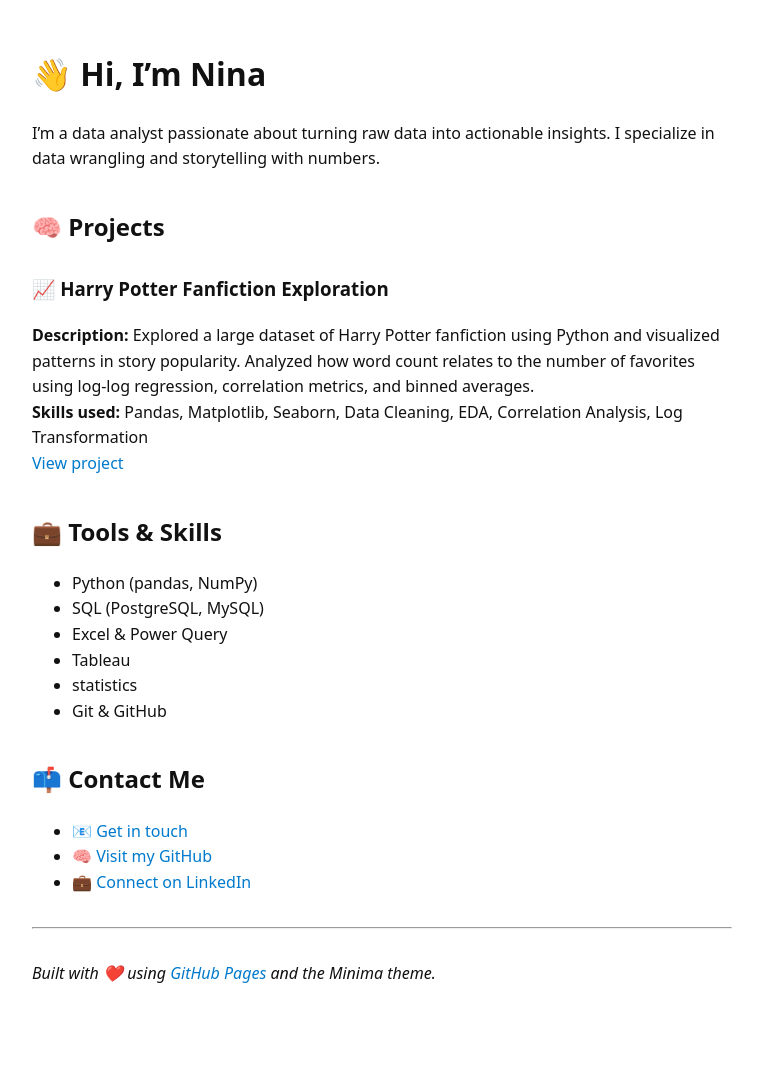
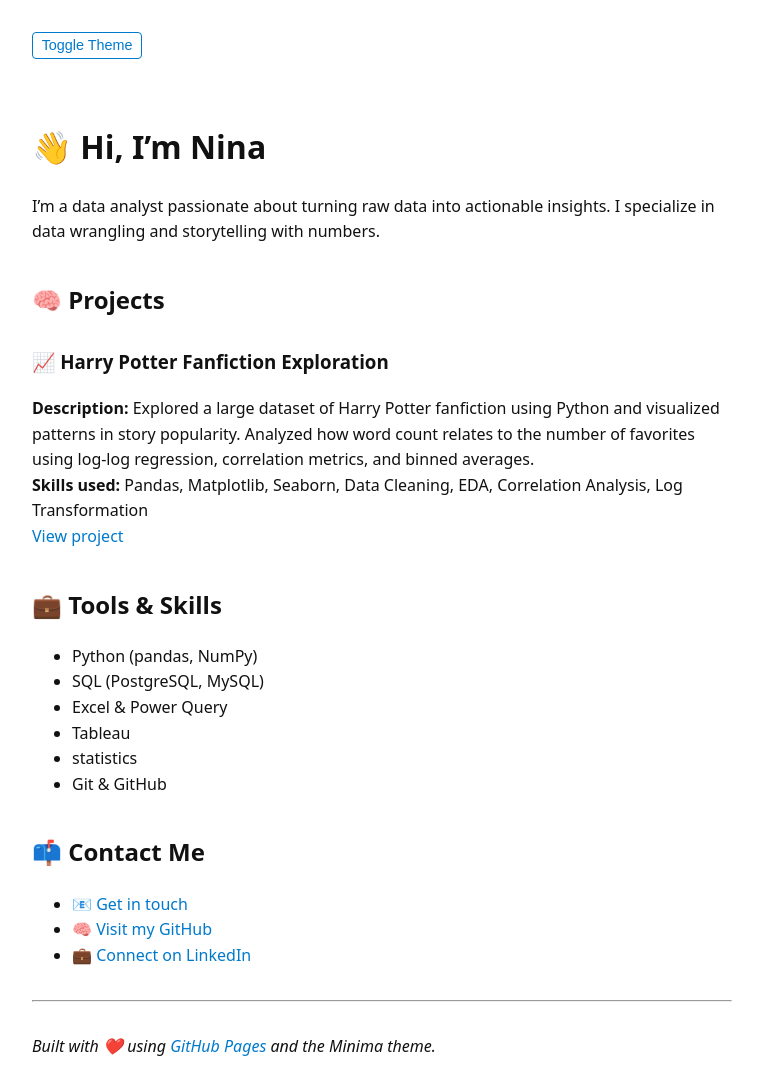
Before and after one commit to nixterra/nixterra.github.io, a Jekyll site: the page built from index.md, in a window 1280 px wide. Shown: the whole page, without its empty margins (258-1021 px from the left). Built offline with Jekyll 4.4.1, drawn with Linux system fonts in a browser that asks for light colours; before the commit the page ends 1019 px from its top, so only the background shows below that.

Commit message:
Update bare.html

```diff
--- a/_layouts/bare.html
+++ b/_layouts/bare.html
@@ -62,6 +62,27 @@
 </style>
   </head>
   <body>
+    <button id="theme-toggle">Toggle Theme</button>
     {{ content }}
+<script>
+  const toggleButton = document.getElementById('theme-toggle');
+
+  function setTheme(theme) {
+    document.documentElement.setAttribute('data-theme', theme);
+    localStorage.setItem('theme', theme);
+  }
+
+  toggleButton.addEventListener('click', () => {
+    const currentTheme = document.documentElement.getAttribute('data-theme');
+    const newTheme = currentTheme === 'dark' ? 'light' : 'dark';
+    setTheme(newTheme);
+  });
+
+  // On page load
+  document.addEventListener('DOMContentLoaded', () => {
+    const savedTheme = localStorage.getItem('theme') || 'light';
+    setTheme(savedTheme);
+  });
+</script>
   </body>
 </html>
```
